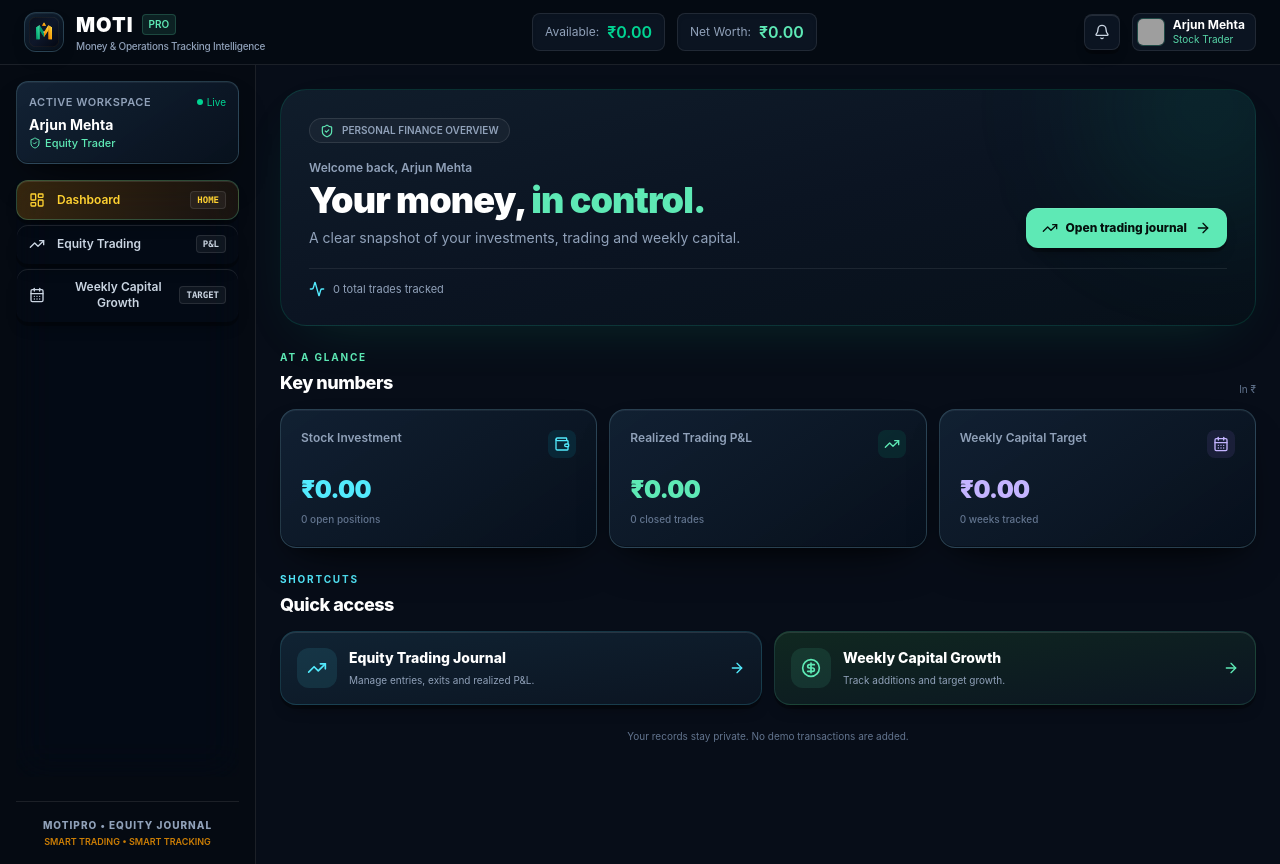
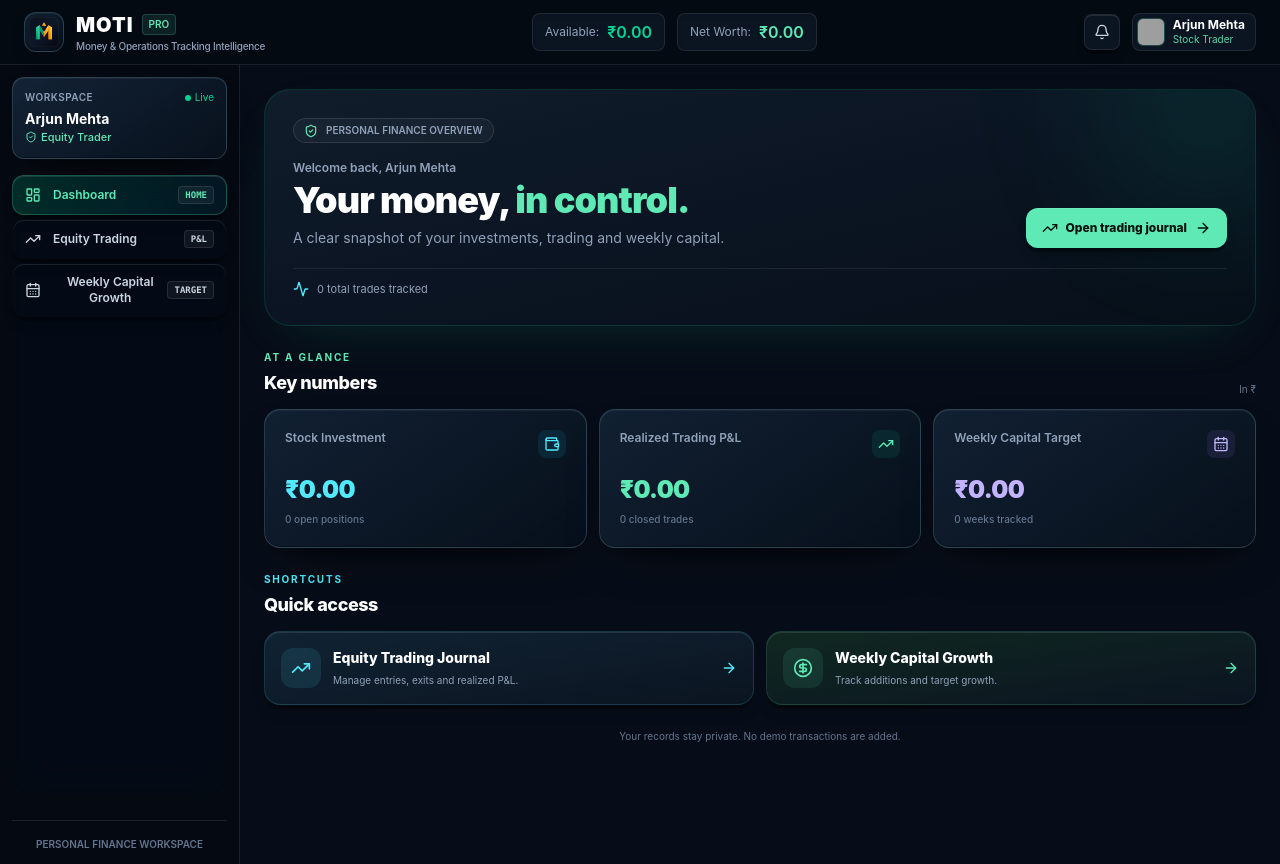
Before and after one commit to aarthak21-beep/MOTI-Money-Tracking-, a React (Vite) app: page / in a window 1280 px wide. Built offline with nearby package versions, Linux system fonts and the light colour scheme; grey boxes are pictures that could not be loaded.

Commit message:
Refresh responsive dashboard and reduce repeated branding

```diff
--- a/src/components/Sidebar.tsx
+++ b/src/components/Sidebar.tsx
@@ -16,12 +16,9 @@ export const Sidebar: React.FC<SidebarProps> = ({ currentTab, onSelectTab, profi
   ];
 
   return (
-    <aside className="hidden lg:flex w-64 flex-col border-r border-white/[0.09] bg-[#050a12] p-4 select-none shrink-0 min-h-[calc(100vh-4rem)]">
+    <aside className="hidden lg:flex w-60 flex-col border-r border-white/[0.09] bg-[#050a12] p-3 select-none shrink-0 min-h-[calc(100vh-4rem)]">
       <div className="mb-4 rounded-xl border border-white/[0.09] bg-[#0b1421] p-3 text-left">
-        <div className="flex items-center justify-between">
-          <span className="text-[11px] font-semibold text-slate-400 uppercase tracking-wider">Active Workspace</span>
-          <span className="flex items-center text-[10px] text-emerald-400"><span className="h-1.5 w-1.5 rounded-full bg-emerald-400 mr-1" />Live</span>
-        </div>
+        <div className="flex items-center justify-between"><span className="text-[10px] font-semibold text-slate-400 uppercase tracking-wider">Workspace</span><span className="flex items-center text-[10px] text-emerald-400"><span className="h-1.5 w-1.5 rounded-full bg-emerald-400 mr-1" />Live</span></div>
         <p className="mt-1 text-sm font-bold text-white truncate">{profile.name}</p>
         <p className="text-[11px] font-medium text-emerald-300 truncate flex items-center gap-1"><ShieldCheck className="h-3 w-3" />Equity Trader</p>
       </div>
@@ -29,16 +26,12 @@ export const Sidebar: React.FC<SidebarProps> = ({ currentTab, onSelectTab, profi
         {navItems.map((item) => {
           const Icon = item.icon;
           const active = currentTab === item.id;
-          return <button key={item.id} onClick={() => onSelectTab(item.id)} className={`group flex w-full items-center justify-between rounded-xl px-3 py-2.5 text-xs font-semibold transition-all cursor-pointer ${active ? 'bg-gradient-to-r from-amber-500/20 to-amber-600/10 text-amber-300 border border-emerald-300/25' : 'text-slate-300 hover:bg-[#0b1421] border border-transparent'}`}>
-            <span className="flex items-center gap-3"><Icon className="h-4 w-4" />{item.label}</span>
-            <span className="rounded border border-white/10 bg-white/5 px-1.5 py-0.5 text-[9px] font-mono">{item.tag}</span>
+          return <button key={item.id} onClick={() => onSelectTab(item.id)} className={`group flex w-full items-center justify-between rounded-xl px-3 py-2.5 text-xs font-semibold transition-all cursor-pointer ${active ? 'bg-gradient-to-r from-emerald-500/20 to-cyan-600/10 text-emerald-300 border border-emerald-300/25' : 'text-slate-300 hover:bg-[#0b1421] border border-transparent'}`}>
+            <span className="flex items-center gap-3"><Icon className="h-4 w-4" />{item.label}</span><span className="rounded border border-white/10 bg-white/5 px-1.5 py-0.5 text-[9px] font-mono">{item.tag}</span>
           </button>;
         })}
       </nav>
-      <div className="mt-6 border-t border-white/[0.09] pt-4 text-center">
-        <p className="text-[10px] font-extrabold tracking-widest text-slate-400">MOTIPRO • EQUITY JOURNAL</p>
-        <p className="text-[9px] font-semibold text-amber-500/80 mt-0.5">SMART TRADING • SMART TRACKING</p>
-      </div>
+      <div className="mt-6 border-t border-white/[0.09] pt-4 text-center"><p className="text-[10px] font-semibold text-slate-500">PERSONAL FINANCE WORKSPACE</p></div>
     </aside>
   );
 };
```
